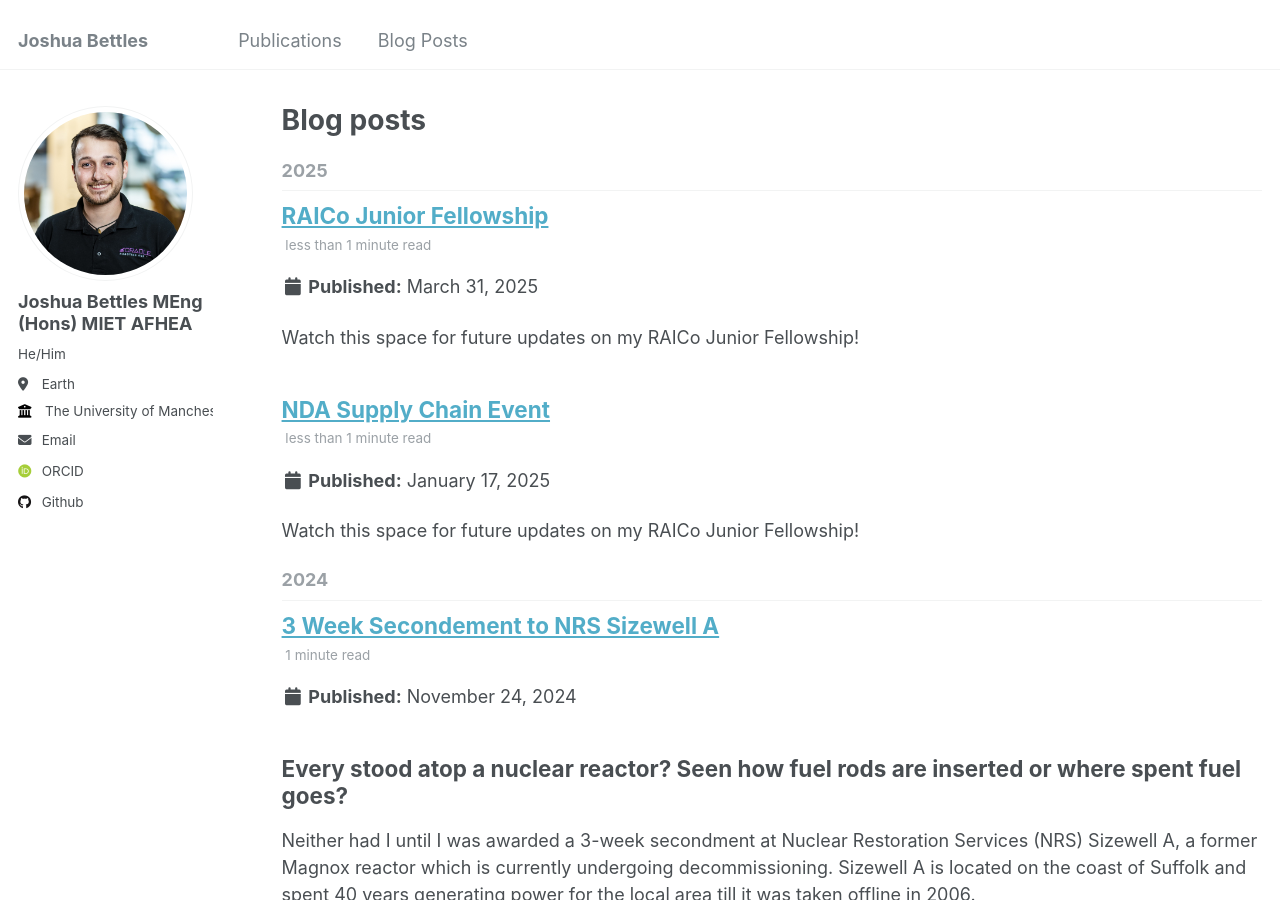
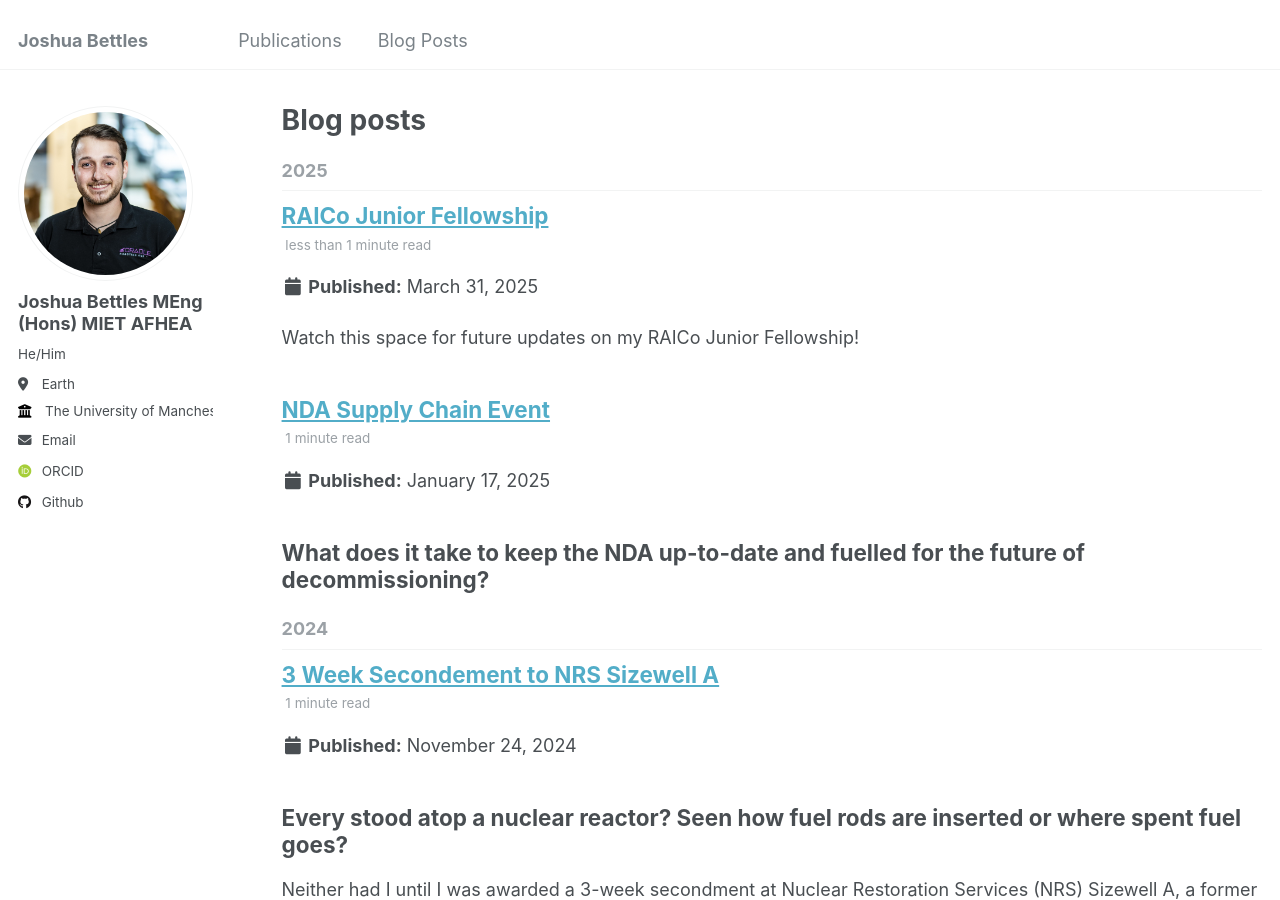
Before and after one commit to Joshua-Bettles/joshua-bettles.github.io, a Jekyll site: the page built from _pages/year-archive.html, in a window 1280 px wide and 900 px high. Built offline with Jekyll 4.4.1, drawn with Linux system fonts in a browser that asks for light colours; some web fonts are replaced; some of the changed lines change nothing that is shown.

Commit message:
NDA Supply Chain Event

```diff
--- a/_posts/2025-01-17-NDA Supply Chain Event.md
+++ b/_posts/2025-01-17-NDA Supply Chain Event.md
@@ -9,4 +9,20 @@
   - Networking
 ---
 
-Watch this space for future updates on my RAICo Junior Fellowship!
+What does it take to keep the NDA up-to-date and fuelled for the future of decommissioning?
+------
+
+Well, that’s what I wanted to find out as I attended the NDA Supply Chain Event 2025. The Centre for Robotic Autonomy in Demanding and Long-lasting Environments (CRADLE) took part in the event with a stand to showcase the recent work our group achieved in collaboration with Scintam Engineering, to showcase our RAISE (Robotic Automation of Innovative Spark Erosion) technology. It was exciting to explore how our innovative robotic EDM (Electrical Discharge Machining) solution could help deliver nuclear decommissioning activities more safely, quickly, and cleanly.
+
+The day was full of panel talks from various groups and OpCo’s talking about the amazing work they are doing and current challenges they face. There were 2000 attendees and over 300 exhibitors at the event showing the work they do across the sector form HR to engineering and security.
+
+It was great to network with the wider NDA group and see the interesting products and projects that are going on. It was also nice to catch up with everyone and make some new connections, engaging with them about my PhD research within CRADLE which is centred on using robotics for radioactive contamination monitoring. A project funded by NRS Dounreay.
+
+This kicks off a busy couple of months for myself and my project where I will be attending several nuclear events as well as building an initial demonstrator through the RAICo Junior Fellowship.
+
+Watch this space for updates and cool photos! And reach out if you're interested in engaging further.
+
+
+![Arriving at the Centre](/images/NDA_Supply_Chain/Centre.jpg) ![Opening Ceremoney](/images/NDA_Supply_Chain/opening.jpg)
+![Spot](/images/NDA_Supply_Chain/Dog.mp4)
+![CRADLE Group](/images/NDA_Supply_Chain/Group_Photo.jpg)
```
Also changed, not shown: images/NDA_Supply_Chain/Group_Photo.jpg (added), 3 other files.
